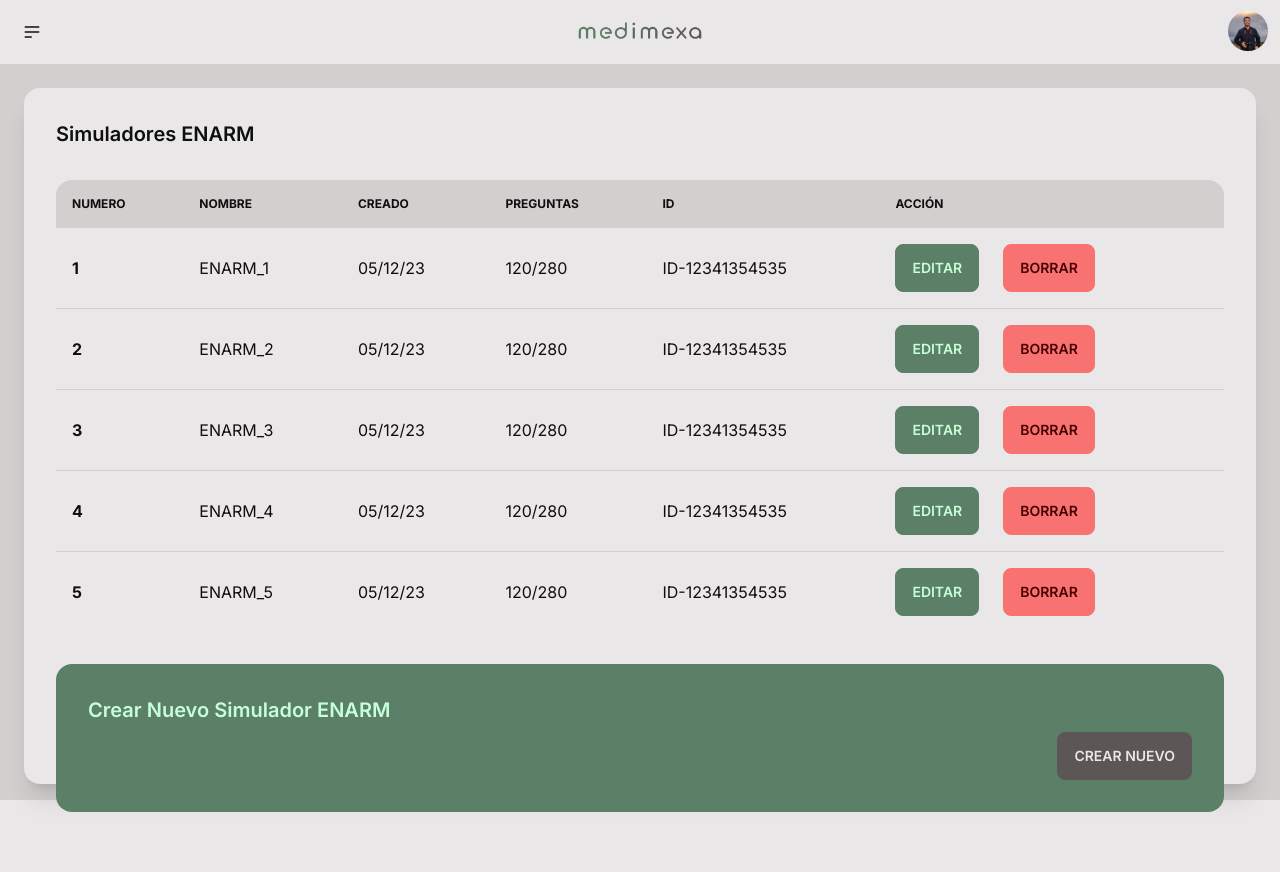
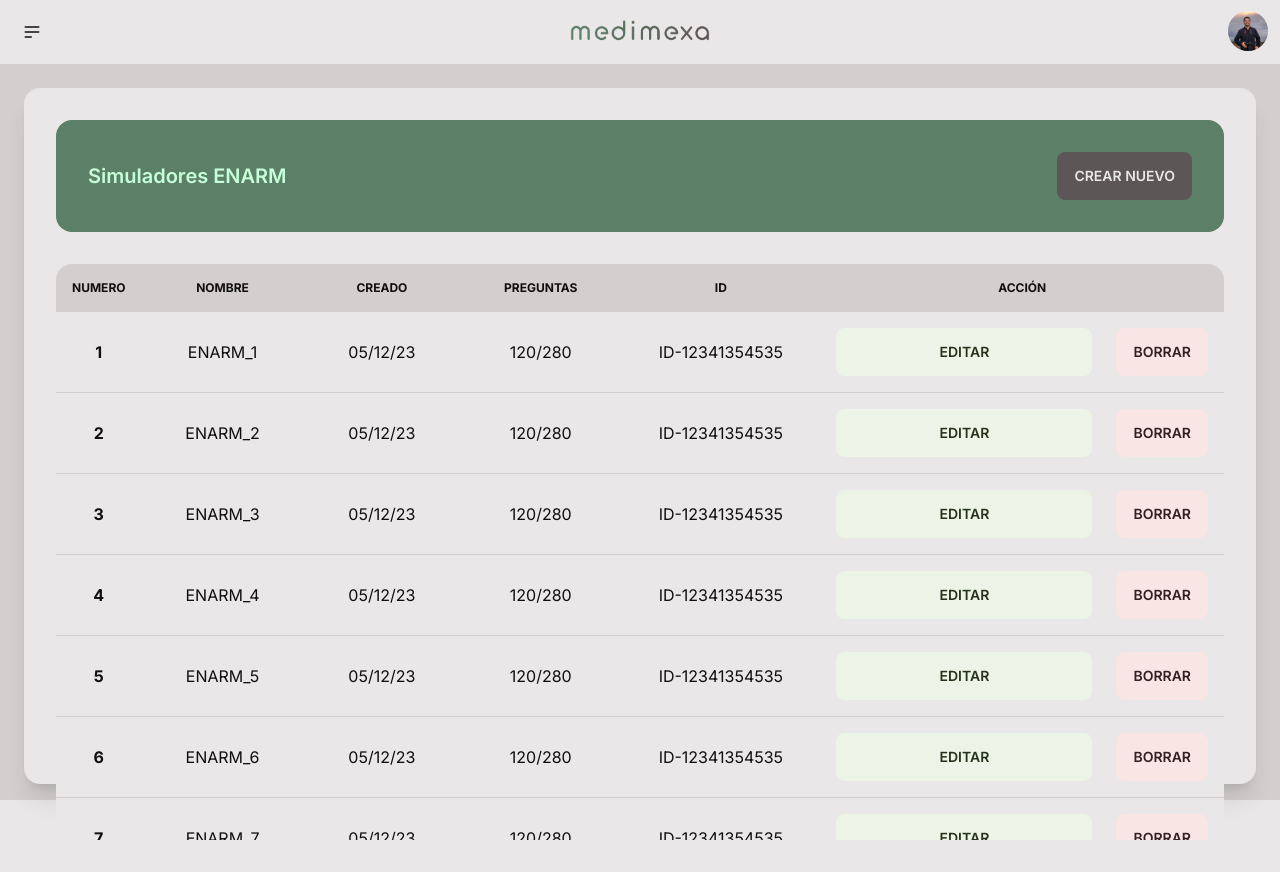
Before and after one commit to JaennPB/medimexa-admin, a Next.js app: page / in a window 1280 px wide. Before the commit the page ends 844 px from the top, so only its background shows below. Built offline with nearby package versions, Linux system fonts and the light colour scheme.

Commit message:
dashboard enarm done

```diff
--- /dev/null
+++ b/src/components/DashboardCard.tsx
@@ -0,0 +1,17 @@
+import React, { ReactNode } from "react";
+
+type Props = {
+  children: ReactNode;
+};
+
+function DashboardCard({ children }: Props) {
+  return (
+    <div className="p-6 h-[93vh]">
+      <div className="card bg-base-100 shadow-xl h-full ">
+        <div className="card-body justify-around">{children}</div>
+      </div>
+    </div>
+  );
+}
+
+export default DashboardCard;
--- a/src/components/NavBar.tsx
+++ b/src/components/NavBar.tsx
@@ -45,7 +45,7 @@ function NavBar() {
         </div>
       </div>
       <div className="navbar-center">
-        <Image src={logo} alt="logo" className="w-32" />
+        <Image src={logo} alt="logo" className="w-36" />
       </div>
       <div className="navbar-end">
         <div className="dropdown dropdown-end">
--- a/src/components/NewItemCard.tsx
+++ b/src/components/NewItemCard.tsx
@@ -2,10 +2,10 @@ import React from "react";
 
 function NewItemCard() {
   return (
-    <div className="card w-full mt-6 bg-primary text-primary-content mt">
+    <div className="card w-full bg-primary text-primary-content mt">
       <div className="card-body">
-        <h2 className="card-title">Crear Nuevo Simulador ENARM</h2>
-        <div className="card-actions justify-end">
+        <div className="card-actions justify-between items-center">
+          <h2 className="card-title">Simuladores ENARM</h2>
           <button className="btn">Crear Nuevo</button>
         </div>
       </div>
--- a/src/components/Table.tsx
+++ b/src/components/Table.tsx
@@ -1,32 +1,41 @@
 import React from "react";
 
-const DUMY_DATA = ["ENARM_1", "ENARM_2", "ENARM_3", "ENARM_4", "ENARM_5"];
+const DUMY_DATA = [
+  "ENARM_1",
+  "ENARM_2",
+  "ENARM_3",
+  "ENARM_4",
+  "ENARM_5",
+  "ENARM_6",
+  "ENARM_7",
+  "ENARM_8",
+];
 
 function Table() {
   return (
-    <div className="overflow-x-auto mt-6">
+    <div className="overflow-x-auto mt-6 h-[36rem]">
       <table className="table w-full">
         <thead>
           <tr>
-            <th>Numero</th>
-            <th>Nombre</th>
-            <th>Creado</th>
-            <th>Preguntas</th>
-            <th>ID</th>
-            <th>Acción</th>
+            <th className="text-center">Numero</th>
+            <th className="text-center">Nombre</th>
+            <th className="text-center">Creado</th>
+            <th className="text-center">Preguntas</th>
+            <th className="text-center">ID</th>
+            <th className="text-center">Acción</th>
           </tr>
         </thead>
         <tbody>
           {DUMY_DATA.map((item, index) => (
-            <tr className="hover">
-              <th>{index + 1}</th>
-              <td>{item}</td>
-              <td>{"05/12/23"}</td>
-              <td>120/280</td>
-              <td>ID-12341354535</td>
-              <td>
-                <button className="btn btn-primary">Editar</button>
-                <button className="btn btn-error ml-6">Borrar</button>
+            <tr>
+              <th className="text-center w-10">{index + 1}</th>
+              <td className="text-center w-80">{item}</td>
+              <td className="text-center w-80">{"05/12/23"}</td>
+              <td className="text-center w-80">120/280</td>
+              <td className="text-center w-80">ID-12341354535</td>
+              <td className="text-center w-80">
+                <button className="btn btn-secondary btn-wide">Editar</button>
+                <button className="btn btn-accent ml-6">Borrar</button>
               </td>
             </tr>
           ))}
--- a/src/pages/index.tsx
+++ b/src/pages/index.tsx
@@ -1,3 +1,4 @@
+import DashboardCard from "@/components/DashboardCard";
 import NavBar from "@/components/NavBar";
 import NewItemCard from "@/components/NewItemCard";
 import Table from "@/components/Table";
@@ -10,15 +11,10 @@ export default function Home() {
   return (
     <main className={`bg-base-200 h-screen w-screen ${inter.className}`}>
       <NavBar />
-      <div className="p-6 h-[93vh]">
-        <div className="card bg-base-100 shadow-xl h-full ">
-          <div className="card-body justify-around">
-            <h2 className="card-title">Simuladores ENARM</h2>
-            <Table />
-            <NewItemCard />
-          </div>
-        </div>
-      </div>
+      <DashboardCard>
+        <NewItemCard />
+        <Table />
+      </DashboardCard>
     </main>
   );
 }
```
